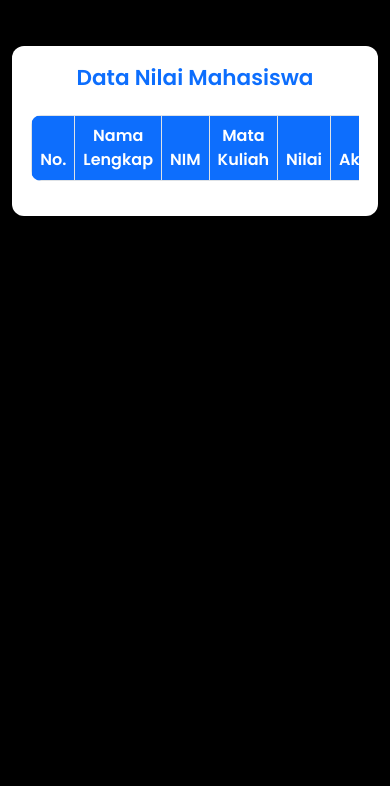
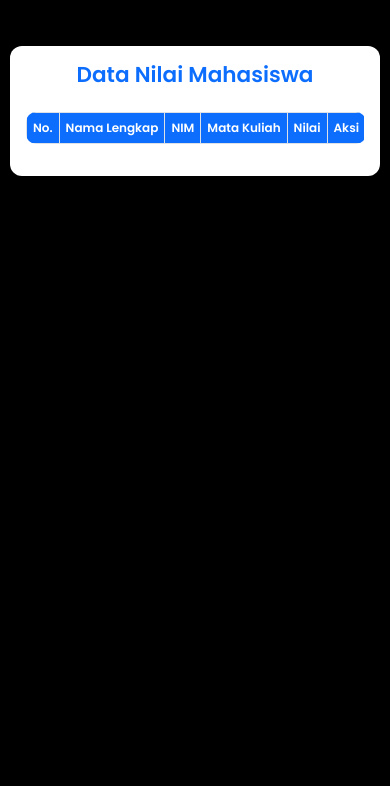
Before and after one commit to mfarhan23974/nilain_mahasiswa, a plain HTML site: page lihatdata.html in a window 390 px wide. Shown: the part 58-844 px from the top of the page. Drawn offline with nearby package versions, Linux system fonts and the light colour scheme; no server answers.

Commit message:
Update style.css

```diff
--- a/style.css
+++ b/style.css
@@ -90,6 +90,7 @@ h4 {
 .table th {
   background-color: #0d6efd; /* header tabel biru */
   color: white;
+  white-space: nowrap;
 }
 
 .table td {
@@ -121,14 +122,37 @@ h4 {
   font-weight: 600;
 }
 
-/* ====== RESPONSIVE ====== */
+/* ====== RESPONSIVE (untuk HP/tablet) ====== */
 @media (max-width: 768px) {
   .card-body {
-    padding: 1.2rem;
+    padding: 1rem;
   }
+
   .navbar .nav-link {
     font-size: 14px;
     display: block;
     margin: 5px 0;
   }
+
+  /* ✅ Perkecil tabel dan tombol di HP */
+  .table th, .table td {
+    font-size: 12px;
+    padding: 6px;
+  }
+
+  .btn {
+    font-size: 12px;
+    padding: 6px 8px;
+  }
+
+  /* ✅ Pastikan tabel bisa discroll horizontal */
+  .table-responsive {
+    overflow-x: auto;
+  }
+
+  /* Tambah jarak agar tidak mentok di layar */
+  .container {
+    padding-left: 10px;
+    padding-right: 10px;
+  }
 }
```
